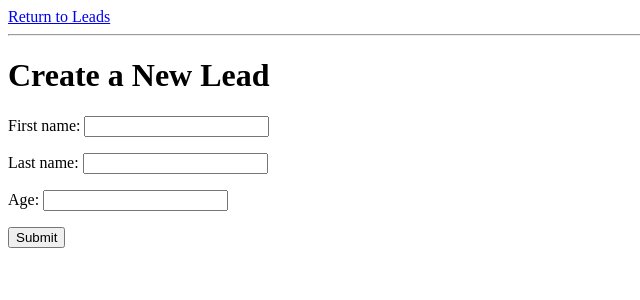
After one commit to rohan9769/Django-CRM-Portal, a Django app: template templates/leadcreate.html in a window 1280 px wide. The commit adds this page. Shown: the top 300 px of the page, without its empty margins (0-640 px from the left). Run offline with Django 3.2, Linux system fonts and the light colour scheme; the template is opened without the code that fills it: values that come from a table or form of the project are taken from there, others are empty.

Commit message:
added ModelForms

```diff
--- /dev/null
+++ b/leads/forms.py
@@ -0,0 +1,13 @@
+from django import forms
+from .models import Lead
+
+class LeadModelForm(forms.ModelForm):
+    class Meta:
+        model = Lead
+        fields = ['first_name','last_name','age','agent']
+
+
+class LeadForm(forms.Form):
+    first_name = forms.CharField(max_length=50)
+    last_name = forms.CharField(max_length=50)
+    age = forms.IntegerField(min_value=0)
--- a/leads/urls.py
+++ b/leads/urls.py
@@ -1,9 +1,10 @@
 from django.urls import path
-from .views import leadlist,leaddetail
+from .views import leadlist,leaddetail,leadcreate
 
 app_name = "leads"
 
 urlpatterns = [
     path('',leadlist),
-    path('<pk>/',leaddetail)
+    path('<int:pk>/',leaddetail),
+    path('create/',leadcreate),
 ]
--- /dev/null
+++ b/templates/leadcreate.html
@@ -0,0 +1,20 @@
+<!DOCTYPE html>
+<html lang="en">
+<head>
+    <meta charset="UTF-8">
+    <meta http-equiv="X-UA-Compatible" content="IE=edge">
+    <meta name="viewport" content="width=device-width, initial-scale=1.0">
+    <title>Leads List</title>
+
+</head>
+<body>
+    <a href="/leads">Return to Leads</a>
+    <hr>
+    <h1>Create a New Lead</h1>
+    <form method="POST">
+        {% csrf_token %}
+        {{ form.as_p }}
+        <button type="submit">Submit</button>
+    </form>
+</body>
+</html>
--- a/templates/leaddetail.html
+++ b/templates/leaddetail.html
@@ -22,5 +22,6 @@
     <hr>
     <h1>This is the details of {{ lead.first_name }}</h1>
     <p>The leads age is {{ lead.age }}</p>
+    <p>The agent responsible for this lead is {{ lead.agent }}</p>
 </body>
 </html>
--- a/templates/leadlist.html
+++ b/templates/leadlist.html
@@ -18,6 +18,8 @@
     </style>
 </head>
 <body>
+    <a href="/leads/create">Create a New Lead</a>
+    <hr>
     <h1>This is all about leads</h1>
     {% for lead in leads %}
     <div class="lead">
```
Also changed, not shown: leads/templates/leads/about.html (deleted, +0 -12 lines), leads/templates/leads/homepage.html (deleted, +0 -12 lines), leads/views.py (+39 -2 lines), db.sqlite3.
